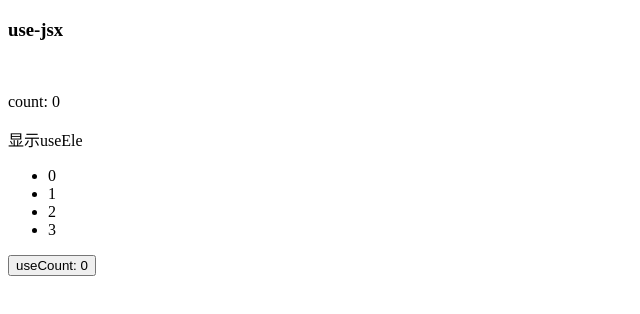
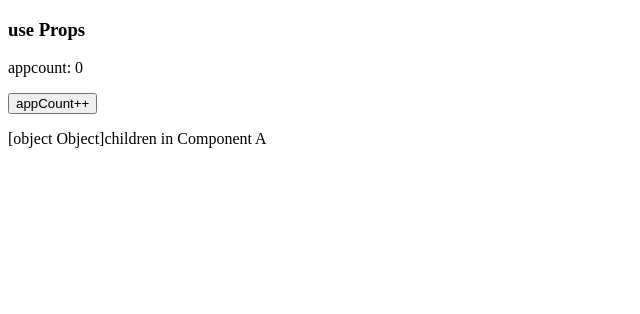
Before and after one commit to muyuan0504/react-deep, a React app: page / in a window 1280 px wide. Shown: the top 314 px of the page, without its empty margins (0-640 px from the left). Built offline with nearby package versions, Linux system fonts and the light colour scheme.

Commit message:
use props

```diff
--- a/package.json
+++ b/package.json
@@ -1,3 +1,4 @@
+
 {
   "name": "react-deep",
   "version": "1.0.0",
--- a/src/app.jsx
+++ b/src/app.jsx
@@ -1,14 +1,20 @@
-import React from 'react'
-import UseComponent from './components/use-jsx'
+import React, { useState } from 'react'
+import UseJsx from './components/use-jsx'
+import UseProps from './components/use-props'
 
 export default function MyApp() {
+    const appData = { count: 0 }
+    const [appCount, setappCount] = useState(0)
+    const stateProp = { appCount, setappCount }
+
     return (
         /** React.StrictMode
          *  StrictMode 是一个用来突出显示应用程序中潜在问题的工具。与 Fragment 一样，StrictMode 不会渲染任何可见的 UI。它为其后代元素触发额外的检查和警告
          */
         <React.StrictMode>
             {/* React 组件必须以大写字母开头，而 HTML 标签则必须是小写字母 */}
-            <UseComponent />
+            {/* <UseJsx /> */}
+            <UseProps appData={appData} stateProp={stateProp} />
         </React.StrictMode>
     )
 }
--- /dev/null
+++ b/src/components/use-props/ComponentA.jsx
@@ -0,0 +1,17 @@
+import React from 'react'
+
+const ComponentA = (props) => {
+    console.log('component A get props: ', props)
+    return (
+        <p>
+            <span>{props.toString()}</span>
+            <span>{props.children}</span>
+        </p>
+    )
+}
+
+export default ComponentA
+
+// export default function ComponentA(props) {
+//     return <span>{props.toString()}</span>
+// }
--- a/src/components/use-props/index.jsx
+++ b/src/components/use-props/index.jsx
@@ -0,0 +1,37 @@
+import React from 'react'
+
+import ComponentA from './ComponentA'
+
+/**
+ * 组件函数的参数即是接收的 props 对象，来自于父组件引用子组件时注入 <UseProps appData={appData} />
+ * props 可以接收父组件定义的 useState  Hook函数，并且Hook的特性同样被保留
+ * 支持 props 函数内部提供默认值，但是当传入了的值即使是 null，默认值也将 不 被使用
+ */
+const UseProps = (props) => {
+    const { appData = {}, stateProp = {} } = props
+    console.log('use Props get props', props)
+
+    const { appCount, setappCount } = stateProp
+
+    const btnClick = () => setappCount(appCount + 1)
+
+    return (
+        <>
+            <h3>use Props</h3>
+            <p>
+                <span>appcount: </span>
+                <span>{appCount}</span>
+            </p>
+            <p>
+                <button onClick={btnClick}>appCount++</button>
+            </p>
+            {/** 使用 JSX 支持展开语法传递 props  */}
+            <ComponentA {...props}>
+                {/** 组件的slot将以children的形式传递给组件内部 */}
+                <span>children in Component A</span>
+            </ComponentA>
+        </>
+    )
+}
+
+export default UseProps
```
Also changed, not shown: src/components/use-jsx/index.jsx (+10 -0 lines).
